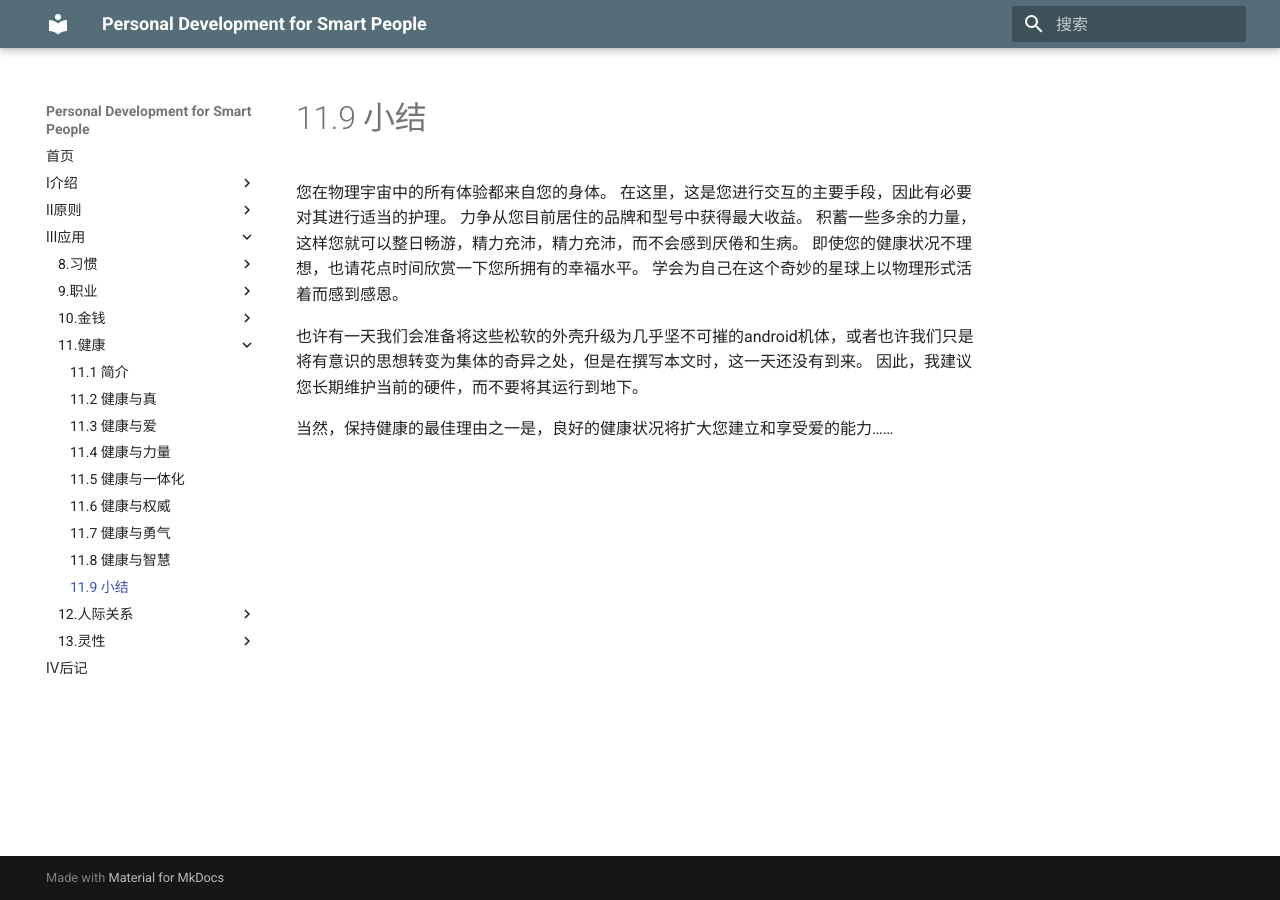
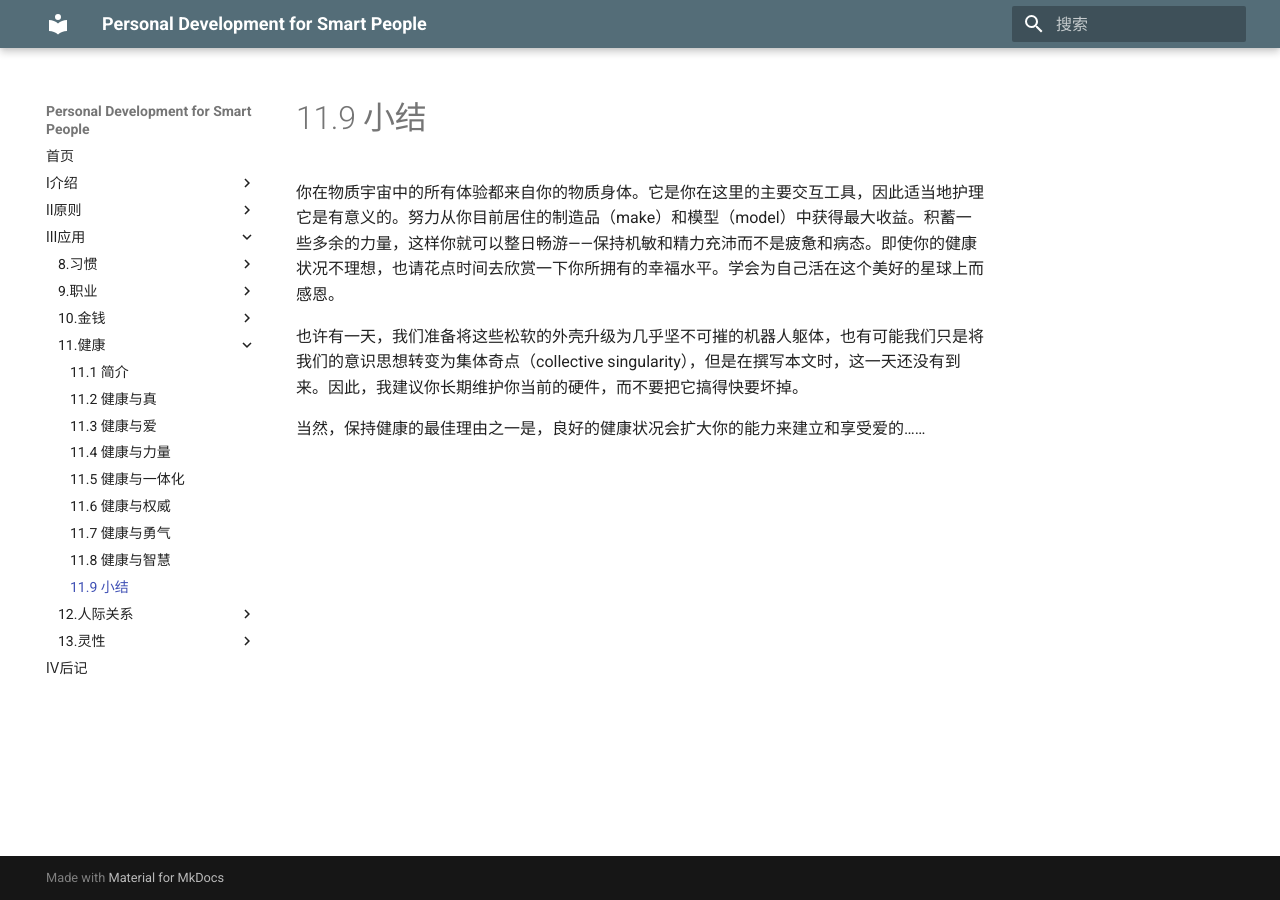
Before and after one commit to wtsnwei/pdsp, an MkDocs documentation site: the page built from docs/3.Application/11.health/08.小结.md, in a window 1280 px wide. Built offline with MkDocs 1.6.1 and Material for MkDocs 9.7.7, drawn with Linux system fonts in a browser that asks for light colours.

Commit message:
校对完了《health》这一章

```diff
--- a/docs/3.Application/11.health/08.小结.md
+++ b/docs/3.Application/11.health/08.小结.md
@@ -3,8 +3,8 @@ title:      小结
 date:       2021-03-16
 ---
 
-您在物理宇宙中的所有体验都来自您的身体。 在这里，这是您进行交互的主要手段，因此有必要对其进行适当的护理。 力争从您目前居住的品牌和型号中获得最大收益。 积蓄一些多余的力量，这样您就可以整日畅游，精力充沛，精力充沛，而不会感到厌倦和生病。 即使您的健康状况不理想，也请花点时间欣赏一下您所拥有的幸福水平。 学会为自己在这个奇妙的星球上以物理形式活着而感到感恩。
+你在物质宇宙中的所有体验都来自你的物质身体。它是你在这里的主要交互工具，因此适当地护理它是有意义的。努力从你目前居住的制造品（make）和模型（model）中获得最大收益。积蓄一些多余的力量，这样你就可以整日畅游——保持机敏和精力充沛而不是疲惫和病态。即使你的健康状况不理想，也请花点时间去欣赏一下你所拥有的幸福水平。学会为自己活在这个美好的星球上而感恩。
 
-也许有一天我们会准备将这些松软的外壳升级为几乎坚不可摧的android机体，或者也许我们只是将有意识的思想转变为集体的奇异之处，但是在撰写本文时，这一天还没有到来。 因此，我建议您长期维护当前的硬件，而不要将其运行到地下。
+也许有一天，我们准备将这些松软的外壳升级为几乎坚不可摧的机器人躯体，也有可能我们只是将我们的意识思想转变为集体奇点（collective singularity），但是在撰写本文时，这一天还没有到来。因此，我建议你长期维护你当前的硬件，而不要把它搞得快要坏掉。
 
-当然，保持健康的最佳理由之一是，良好的健康状况将扩大您建立和享受爱的能力……
+当然，保持健康的最佳理由之一是，良好的健康状况会扩大你的能力来建立和享受爱的……
```
Also changed, not shown: docs/3.Application/11.health/07.health-and-intelligence.md (+3 -3 lines).
